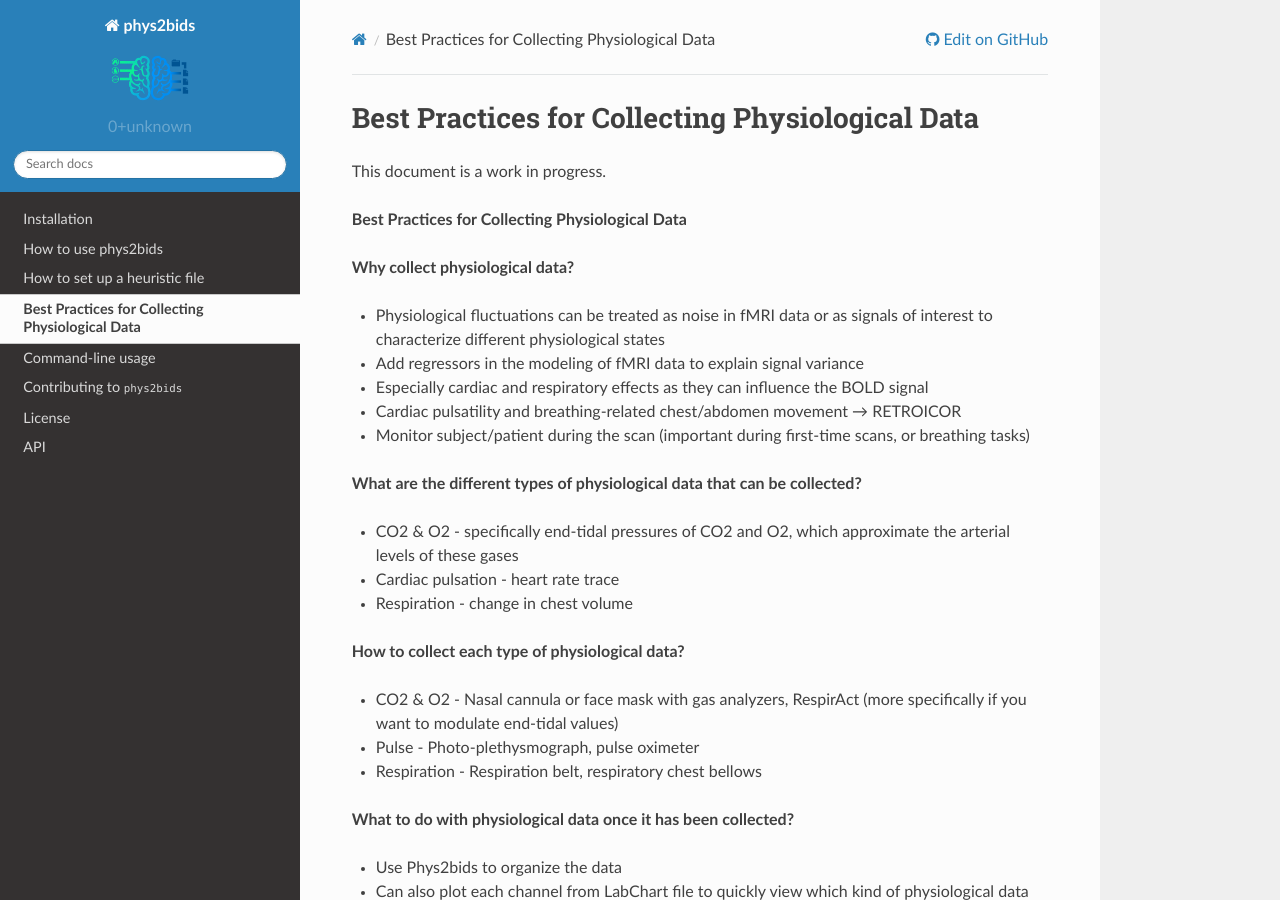
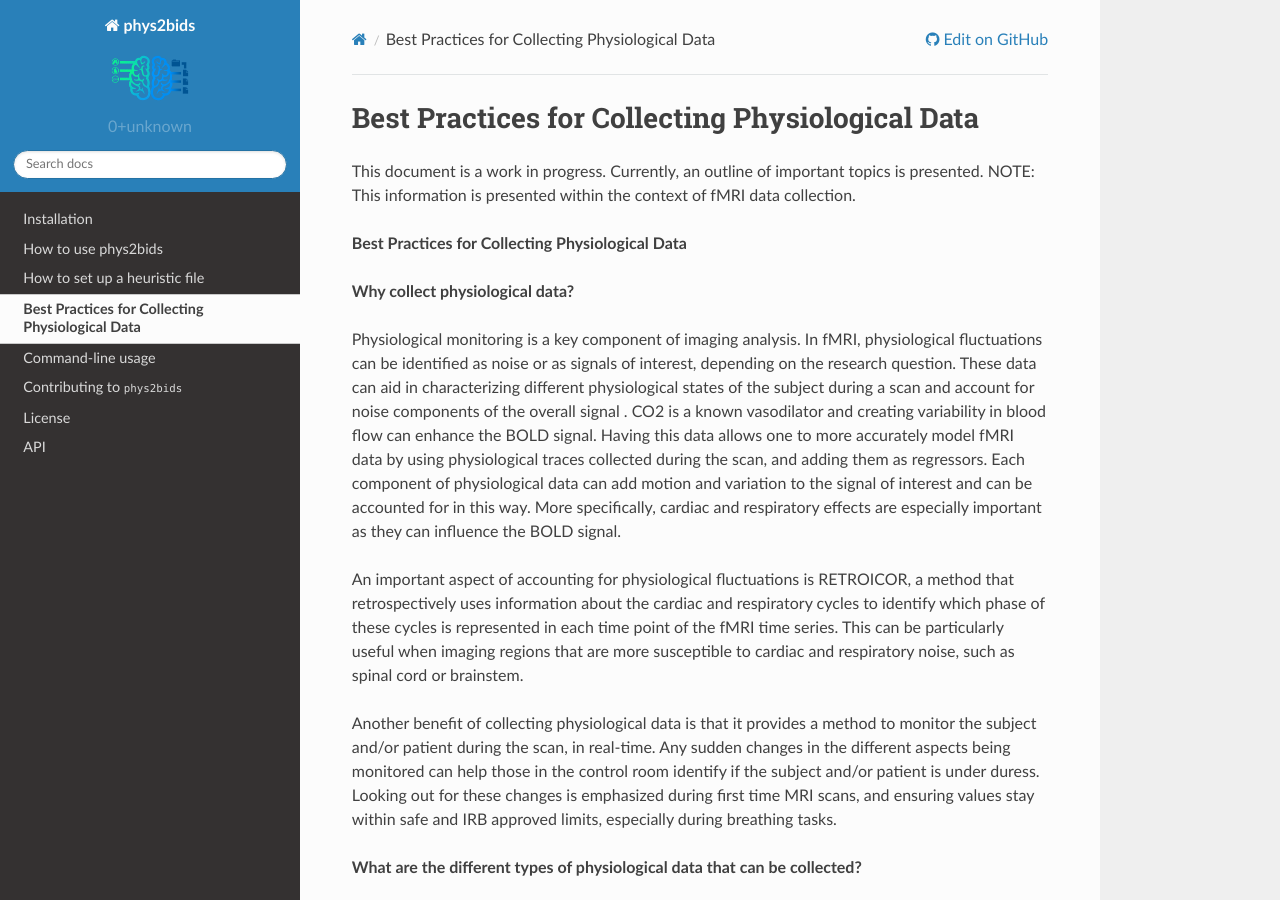
Before and after one commit to physiopy/phys2bids, a Sphinx documentation site: the page built from docs/bestpractice.rst, in a window 1280 px wide and 900 px high. Built offline with Sphinx 7.4.7 and the Read the Docs theme 2.0.0, drawn with Linux system fonts in a browser that asks for light colours.

Commit message:
includes why collect phys data section

```diff
--- a/docs/bestpractice.rst
+++ b/docs/bestpractice.rst
@@ -3,17 +3,18 @@
 ================================================
 Best Practices for Collecting Physiological Data
 ================================================
-This document is a work in progress.
+This document is a work in progress. Currently, an outline of important topics is presented.
+NOTE: This information is presented within the context of fMRI data collection.
 
 **Best Practices for Collecting Physiological Data**
 
 **Why collect physiological data?**
 
-- Physiological fluctuations can be treated as noise in fMRI data or as signals of interest to characterize different physiological states
-- Add regressors in the modeling of fMRI data to explain signal variance
-- Especially cardiac and respiratory effects as they can influence the BOLD signal
-- Cardiac pulsatility and breathing-related chest/abdomen movement → RETROICOR
-- Monitor subject/patient during the scan (important during first-time scans, or breathing tasks)
+Physiological monitoring is a key component of imaging analysis. In fMRI, physiological fluctuations can be identified as noise or as signals of interest, depending on the research question. These data can aid in characterizing different physiological states of the subject during a scan and account for noise components of the overall signal . CO2 is a known vasodilator and creating variability in blood flow can enhance the BOLD signal. Having this data allows one to more accurately model fMRI data by using physiological traces collected during the scan, and adding them as regressors. Each component of physiological data can add motion and variation to the signal of interest and can be accounted for in this way. More specifically, cardiac and respiratory effects are especially important as they can influence the BOLD signal.
+
+An important aspect of accounting for physiological fluctuations is RETROICOR, a method that retrospectively uses information about the cardiac and respiratory cycles to identify which phase of these cycles is represented in each time point of the fMRI time series. This can be particularly useful when imaging regions that are more susceptible to cardiac and respiratory noise, such as spinal cord or brainstem.
+
+Another benefit of collecting physiological data is that it provides a method to monitor the subject and/or patient during the scan, in real-time. Any sudden changes in the different aspects being monitored can help those in the control room identify if the subject and/or patient is under duress. Looking out for these changes is emphasized during first time MRI scans, and ensuring values stay within safe and IRB approved limits, especially during breathing tasks.
 
 **What are the different types of physiological data that can be collected?**
 
```
